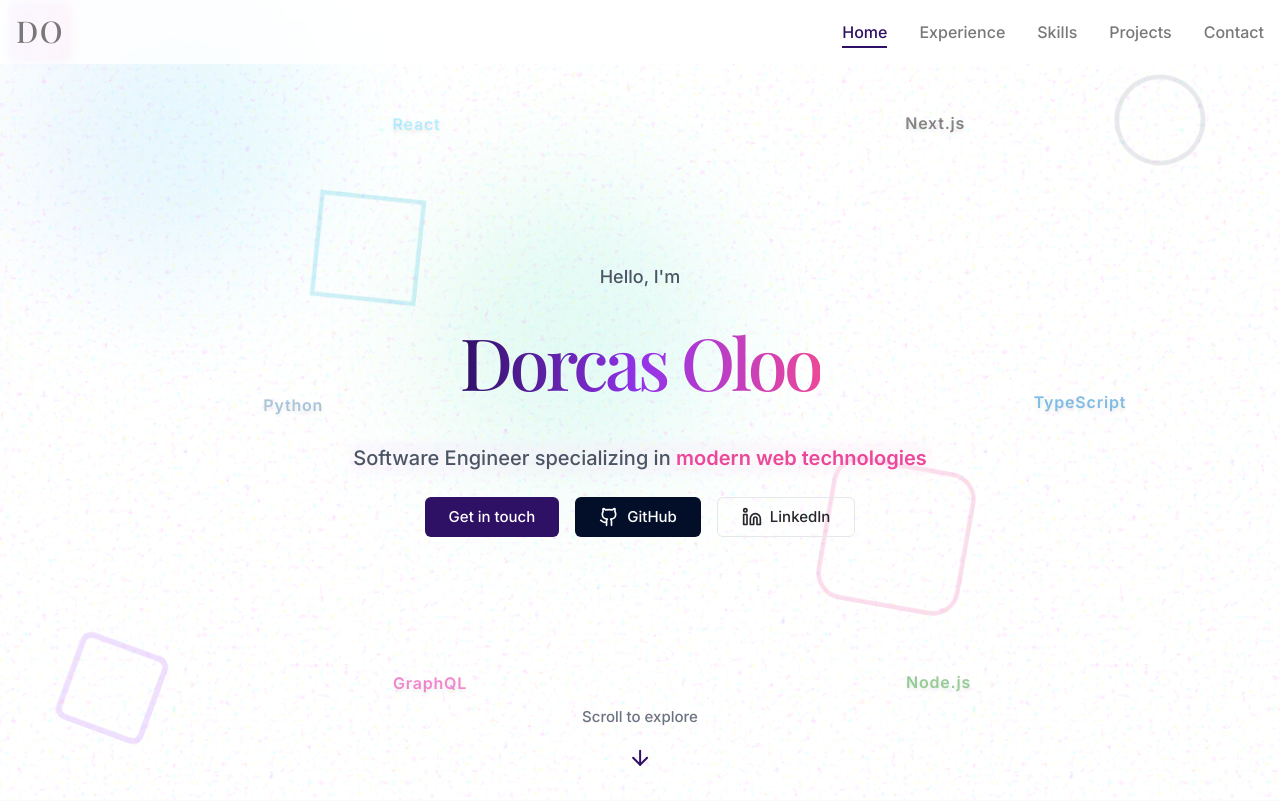
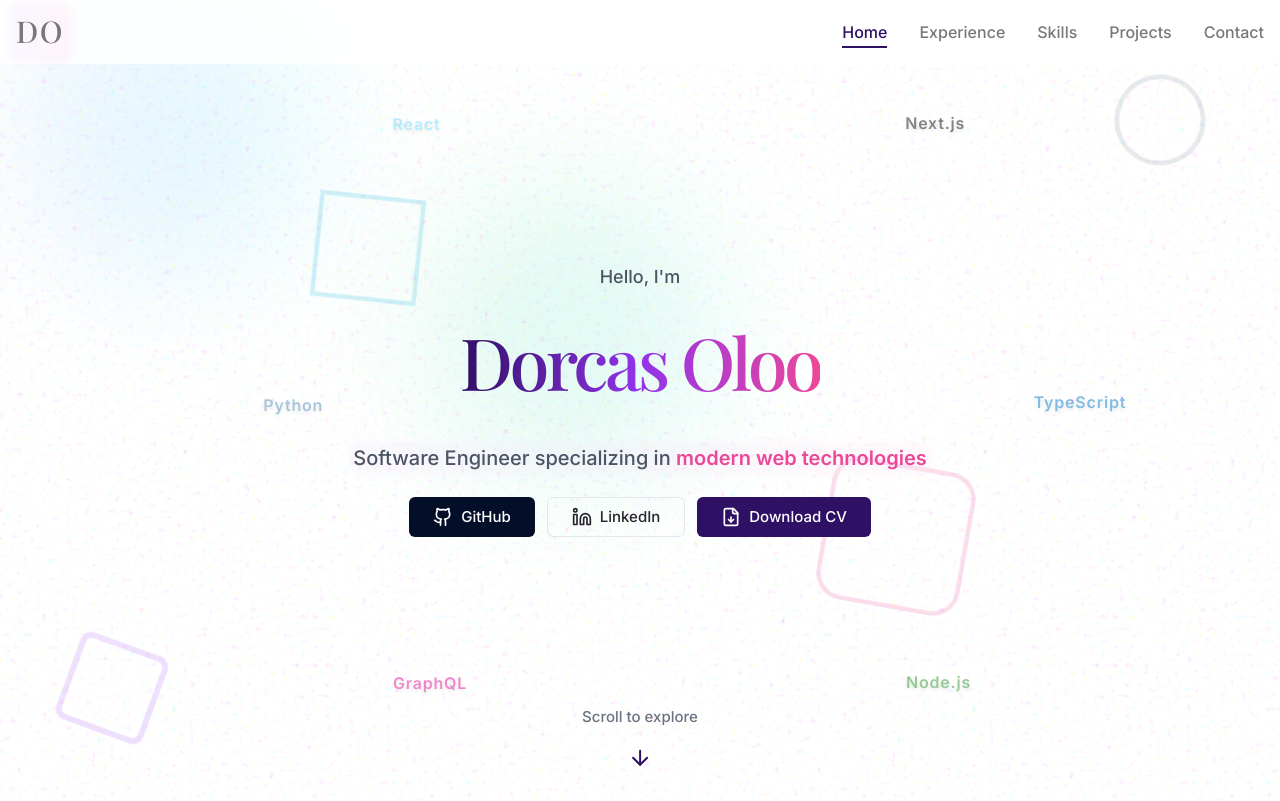
Before and after one commit to dachieng/portfolio, a Next.js app: page / in a window 1280 px wide. Shown: the top 801 px of the page. Built offline with nearby package versions, Linux system fonts and the light colour scheme; a web font is replaced by a local one.

Commit message:
feat: add download cv option

```diff
--- a/src/modules/elements/Hero.tsx
+++ b/src/modules/elements/Hero.tsx
@@ -1,7 +1,7 @@
 'use client';
 
 import { motion, useScroll, useTransform } from 'framer-motion';
-import { ArrowDown, Github, Linkedin, Menu } from 'lucide-react';
+import { ArrowDown, Github, Linkedin, Menu, FileDown } from 'lucide-react';
 import { Button } from '@/components/ui/Button';
 import Link from 'next/link';
 import { Playfair_Display, Montserrat } from 'next/font/google';
@@ -323,18 +323,7 @@ const Hero = () => {
             transition={{ duration: 0.5, delay: 0.6 }}
             className="flex flex-col items-center gap-4 sm:flex-row"
           >
-            <Button asChild className="group relative overflow-hidden">
-              <Link href="#contact" className="px-6 py-2">
-                <span className="relative z-10">Get in touch</span>
-                <motion.div
-                  className="from-primary/80 absolute inset-0 bg-gradient-to-r to-purple-600/80"
-                  initial={{ x: '100%' }}
-                  whileHover={{ x: 0 }}
-                  transition={{ duration: 0.3 }}
-                />
-              </Link>
-            </Button>
-
+            <div className="flex flex-wrap items-center gap-3">
               <Button asChild variant="dark-blue" className="group">
                 <Link href="https://github.com/dachieng" target="_blank" className="flex items-center gap-2 px-6 py-2">
                   <Github className="h-5 w-5 transition-transform duration-300 group-hover:rotate-12" />
@@ -352,6 +341,14 @@ const Hero = () => {
                   <span>LinkedIn</span>
                 </Link>
               </Button>
+
+              <Button variant="default" asChild className="group">
+                <a href="/DorcasCV.pdf" download className="flex items-center gap-2 px-6 py-2">
+                  <FileDown className="h-5 w-5 transition-transform duration-300 group-hover:rotate-12" />
+                  <span>Download CV</span>
+                </a>
+              </Button>
+            </div>
           </motion.div>
         </motion.div>
       </div>
```
Also changed, not shown: 1 other file (tests, documents, lock files or other folders). Lines whose indentation alone changed are shown as unchanged.
